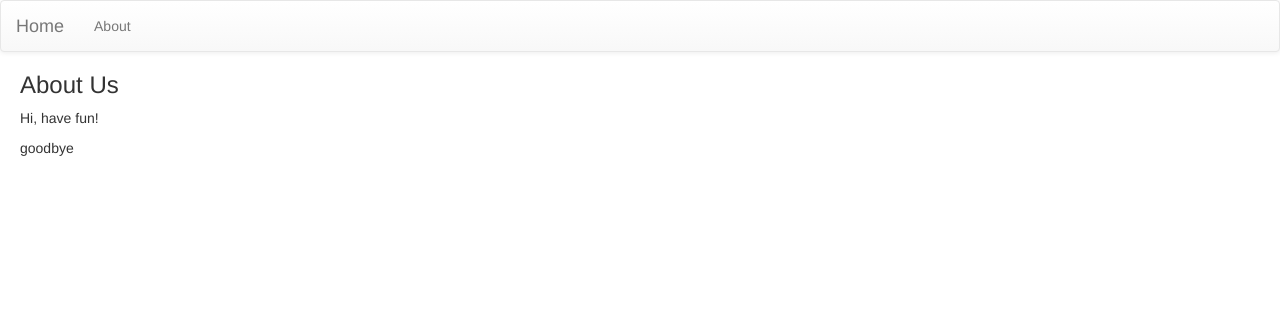
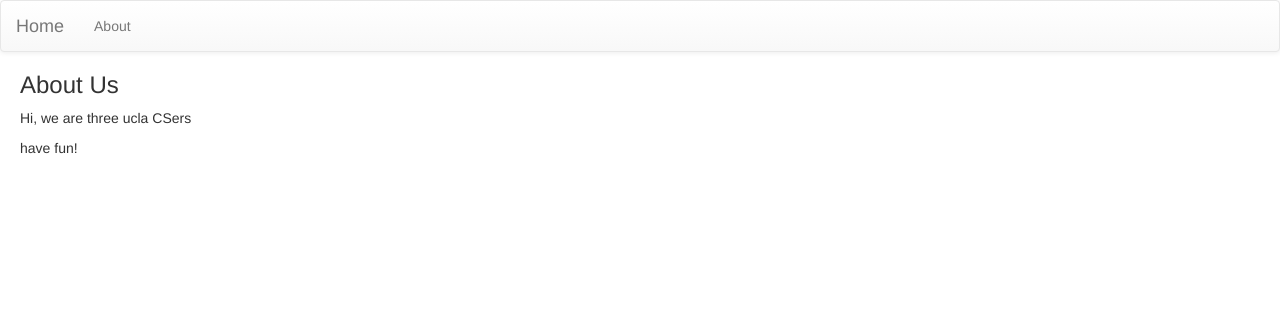
Before and after one commit to dongyangli/hackathon, a Flask app: page /about in a window 1280 px wide. Shown: the top 312 px of the page. Run offline with Flask 2, Linux system fonts and the light colour scheme; some libraries are stand-ins or nearby versions.

Commit message:
adding in basic files

```diff
--- a/app.py
+++ b/app.py
@@ -15,7 +15,7 @@ app.config.update(
 def about():
 
 	title = "About Us"
-	paragraph = ["Hi, have fun!", "goodbye"]
+	paragraph = ["Hi, we are three ucla CSers", "have fun!"]
 
 	try:
 		return render_template("about.html", title = title, paragraph=paragraph)
--- a/templates/test.html
+++ b/templates/test.html
@@ -3,7 +3,7 @@
 <head>
 	<meta charset="unicode">
 	<meta name="viewport" content = "width=device-width, initial-scale=1.0">
-	<title>Home</title>
+	<title>Grab Data from Bloomberg</title>
 	<link rel="stylesheet" href="http://netdna.bootstrapcdn.com/bootstrap/3.0.0/css/bootstrap.min.css">
 	<link rel="stylesheet" href="https://maxcdn.bootstrapcdn.com/bootstrap/3.3.4/css/bootstrap-theme.min.css">
 	<!--
```
